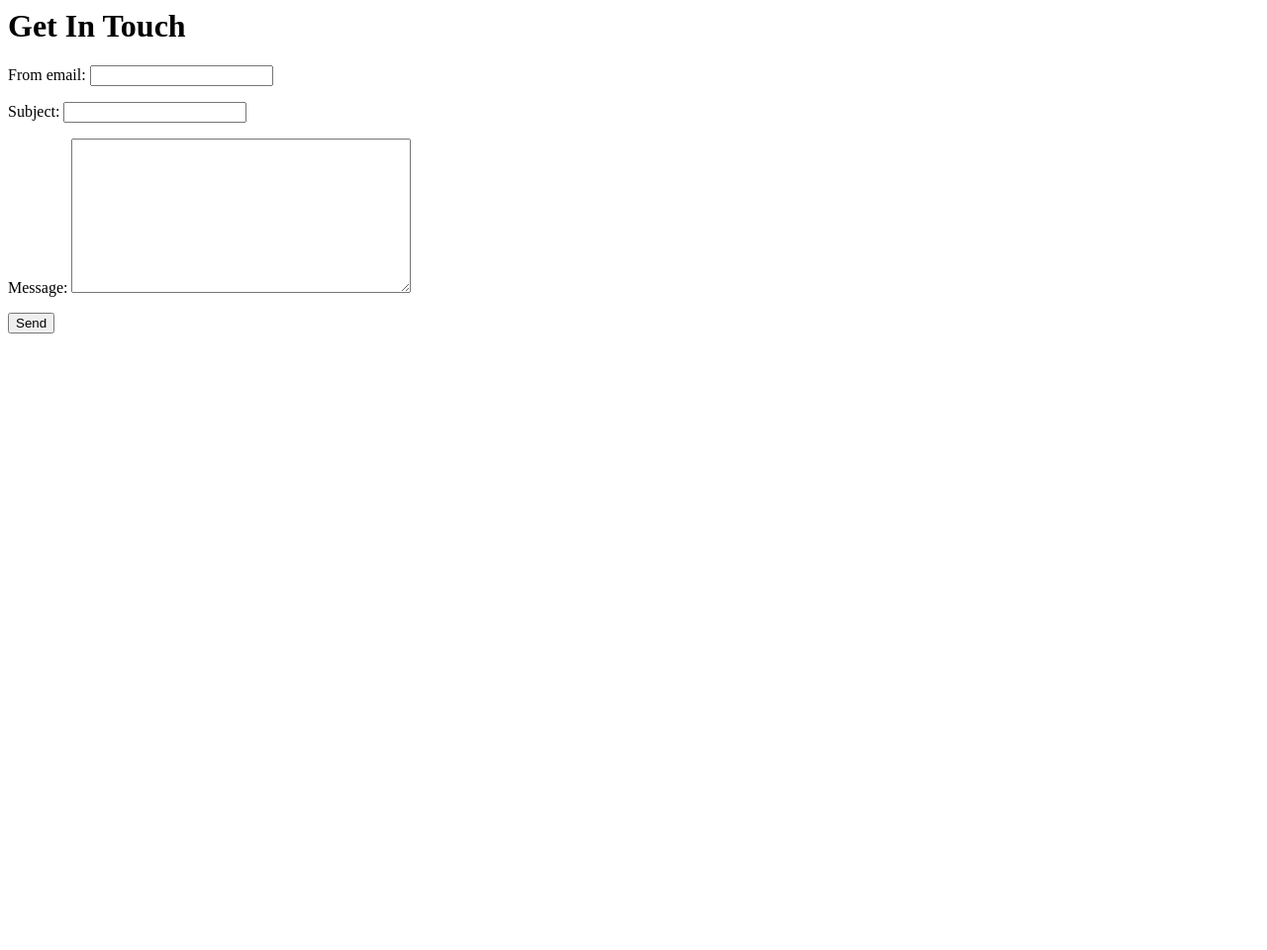
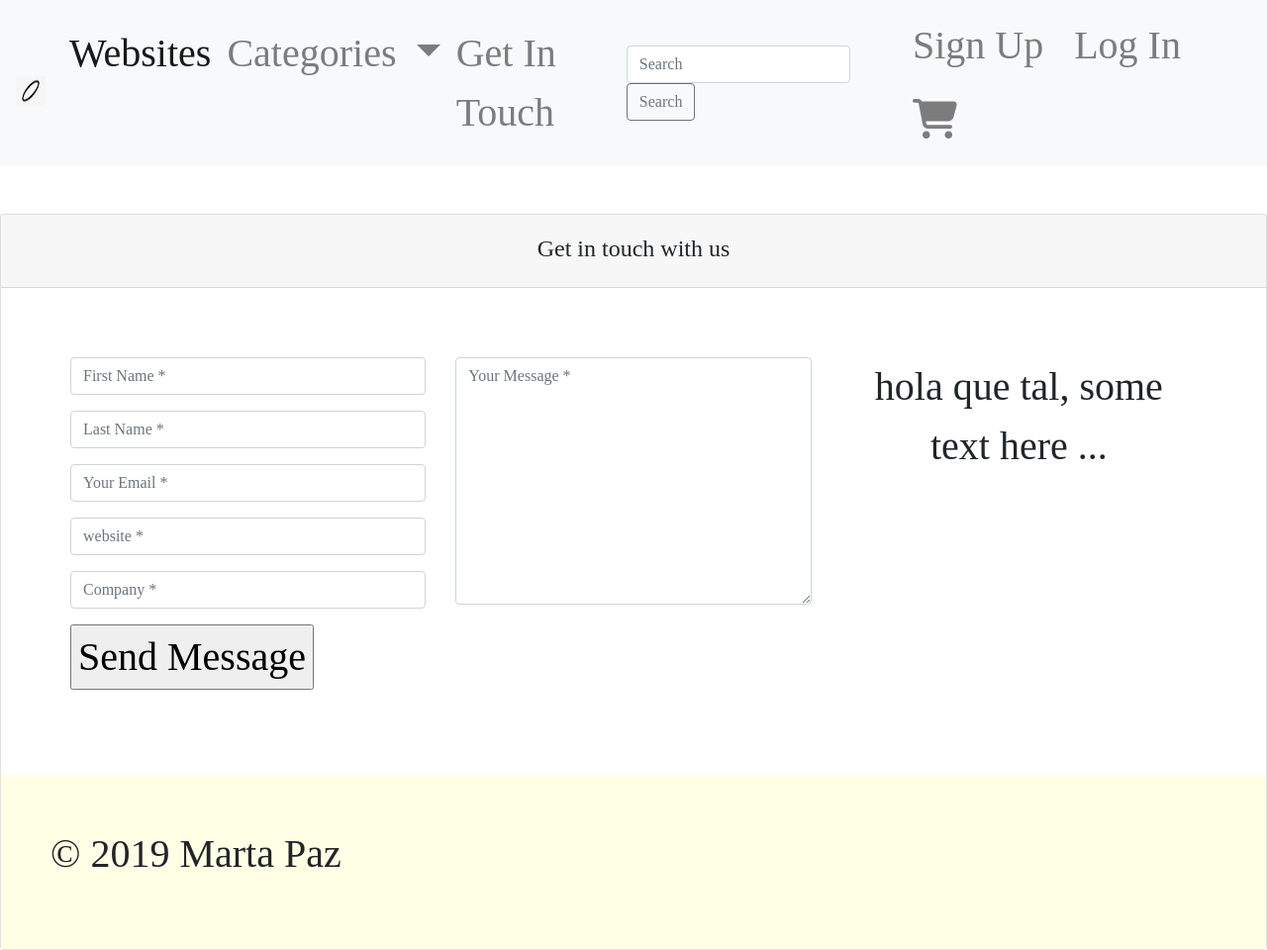
Before and after one commit to pazcm/websites-design-spot, a Django app: page /contact/ in a window 1280 px wide. Shown: the whole page at 99% size. Before the commit the page ends 337 px from the top, so only its background shows below. Run offline with Django 3.2, Linux system fonts and the light colour scheme; some libraries are stand-ins or nearby versions; some web fonts are replaced.

Commit message:
add initial style get in touch form

```diff
--- a/websites_design_spot/account/templates/index.html
+++ b/websites_design_spot/account/templates/index.html
@@ -1,5 +1,5 @@
 {% extends 'base.html' %}
-% block page_title %}Webdes Design Spot{% endblock %}
+{% block page_title %}Webdes Design Spot{% endblock %}
 {% block content %}
 <!-- home header -->
 <div class="position-relative overflow-hidden p-3 p-md-5 m-md-3 text-center bg-light">
--- a/websites_design_spot/getintouch/forms.py
+++ b/websites_design_spot/getintouch/forms.py
@@ -1,6 +1,9 @@
 from django import forms
 
 class GetInTouchForm(forms.Form):
-    from_email = forms.EmailField(required=True)
-    subject = forms.CharField(required=True)
-    message = forms.CharField(widget=forms.Textarea, required=True)
+    contact_name = forms.CharField(required=True, label="First Name")
+    contact_lname= forms.CharField(required=True, label="Last Name")
+    from_email = forms.EmailField(required=True, label="Email")
+    contact_website = forms.CharField(required=True, label="Website")
+    contact_company = forms.CharField(required=True, label="Company")
+    message = forms.CharField(widget=forms.Textarea, required=True, label="Message")
--- a/websites_design_spot/getintouch/views.py
+++ b/websites_design_spot/getintouch/views.py
@@ -11,11 +11,11 @@ def contact(request):
     else:
         form = GetInTouchForm(request.POST)
         if form.is_valid():
-            subject = form.cleaned_data['subject']
+            contact_name = form.cleaned_data['contact_name']
             from_email = form.cleaned_data['from_email']
             message = form.cleaned_data['message']
             try:
-                send_mail(subject, message, from_email, ['admin@example.com'])
+                send_mail(message, from_email, ['admin@example.com'])
             except BadHeaderError:
                 return HttpResponse('Invalid header found.')
             return redirect('success')
--- a/websites_design_spot/home/templates/contact.html
+++ b/websites_design_spot/home/templates/contact.html
@@ -1,8 +1,62 @@
-<h1>Get In Touch</h1>
+<!-- TBD: success page message sent -->
+{% extends 'base.html' %}
+{% block page_title %}Contact - Webdes Design Spot{% endblock %}
+{% block content %}
+
+<div class="contact-container">
+  <div class="row justify-content-center">
+    <div class="col-md-12 col-md-6">
+      <div class="card mt-5">
+        <header class="card-header">
+          <h4 class="card-title mt-2 text-center">Get in touch with us</h4>
+        </header>
+        <article class="card-body">
+          <form method="post" class="contact-form form-horizontal">
+            {% csrf_token %}
+            <div class="contact-details-container">
+              <div class="row">
+                <div class="col-md-4">
+                  <div class="form-group">
+                    <input type="text" name="firstName" class="form-control" placeholder="First Name *" value="" />
+                  </div>
+                  <div class="form-group">
+                    <input type="text" name="lastName" class="form-control" placeholder="Last Name *" value="" />
+                  </div>
+                  <div class="form-group">
+                    <input type="text" name="email" class="form-control" placeholder="Your Email *" value="" />
+                  </div>
+                  <div class="form-group">
+                    <input type="text" name="website" class="form-control" placeholder="website *" value="" />
+                  </div>
+                  <div class="form-group">
+                    <input type="text" name="company" class="form-control" placeholder="Company *" value="" />
+                  </div>
+                  <div class="form-group">
+                    <input type="submit" name="btnSubmit" class="btnContact" value="Send Message" />
+                  </div>
+                </div>
+                <div class="col-md-4">
+                  <div class="form-group">
+                    <textarea name="txtMsg" class="form-control" placeholder="Your Message *"
+                      style="width: 100%; height: 250px;"></textarea>
+                  </div>
+                </div>
+                <div class="col-md-4">
+                  <div class="some-text">
+                    <p>hola que tal, some text here ...</p>
+                  </div>
+                </div>
+              </div>
+            </div>
+          </form>
+        </article>
+{% endblock %}
+
+<!-- <h1>Get In Touch</h1>
 <form method="post">
     {% csrf_token %}
     {{ form.as_p }}
     <div class="form-actions">
       <button type="submit">Send</button>
     </div>
-</form>
+</form> -->
--- a/websites_design_spot/static/css/custom.css
+++ b/websites_design_spot/static/css/custom.css
@@ -88,6 +88,15 @@ body {
   margin: 0 15px;
 }
 
+/* -- Contact -- */
+
+.contact-details-container {
+  padding: 50px;
+}
+
+.some-text {
+  text-align: center;
+}
 
 /* -- Footer -- */
 
--- a/websites_design_spot/templates/base.html
+++ b/websites_design_spot/templates/base.html
@@ -54,7 +54,7 @@
           </div>
         </li>
         <li class="nav-item">
-          <a class="nav-link" href="#" tabindex="-1">Get In Touch</a>
+          <a class="nav-link" href="{% url 'contact' %}" tabindex="-1">Get In Touch</a>
         </li>
       </ul>
 
--- a/websites_design_spot/websites_design_spot/urls.py
+++ b/websites_design_spot/websites_design_spot/urls.py
@@ -23,7 +23,6 @@ from checkout import urls as urls_checkout
 from getintouch import urls as urls_getintouch
 from getintouch import urls as urls_contact
 from getintouch import urls as urls_success
-# from getintouch.views import success
 from webdes.views import all_webdes
 from webdes.views import webdes_home
 from django.views import static
```
